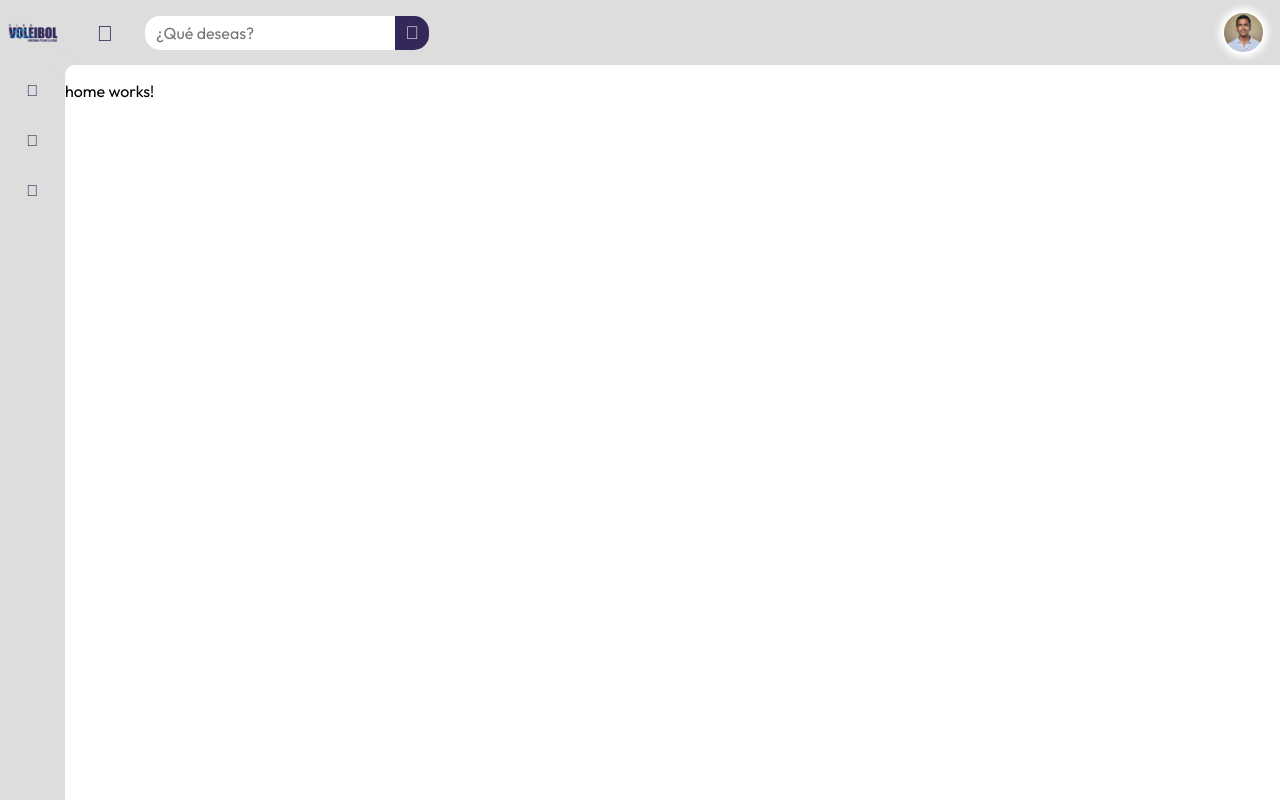
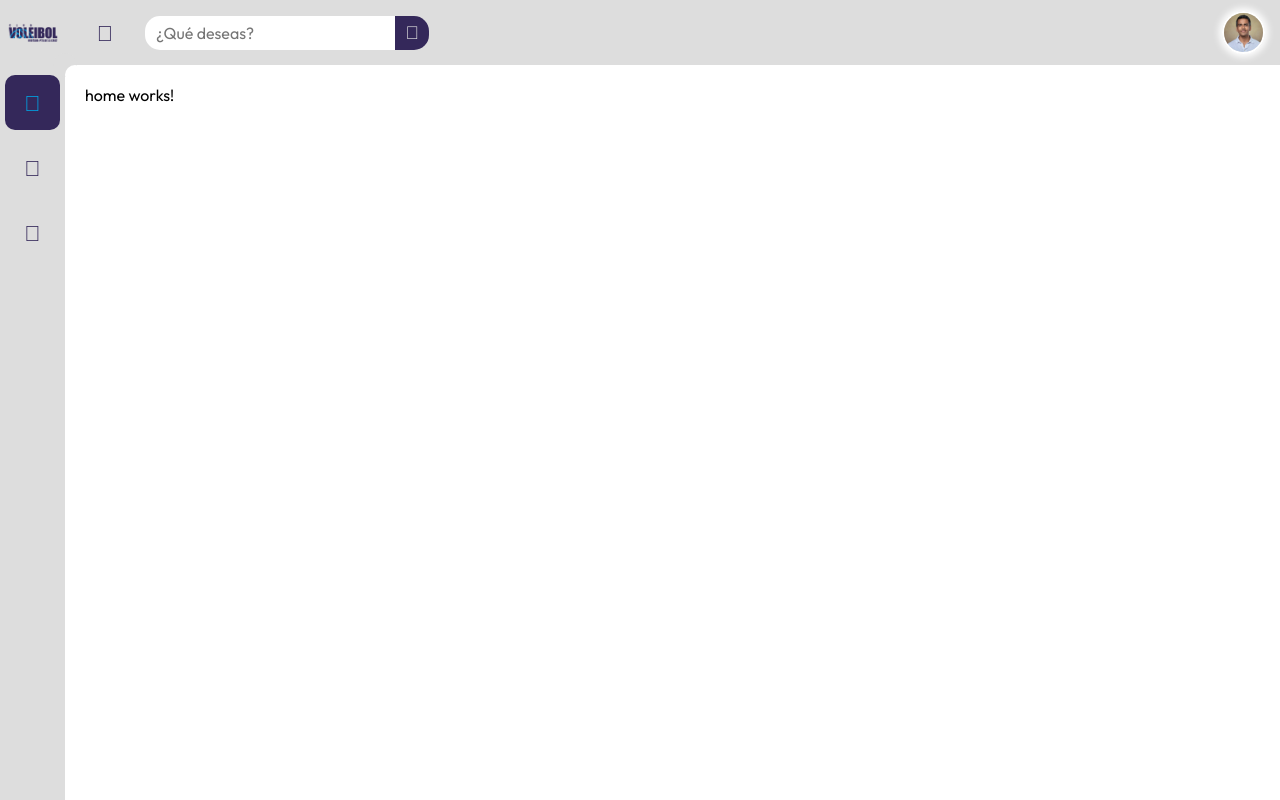
Before and after one commit to GuillermoSH/CVOrotava-back, an Angular app in the folder source/frontend/: page /dashboard/home in a window 1280 px wide. Built offline with nearby package versions, Linux system fonts and the light colour scheme.

Commit message:
:construction: Styling main components in dashboard view

```diff
--- a/source/frontend/angular.json
+++ b/source/frontend/angular.json
@@ -100,5 +100,8 @@
         }
       }
     }
+  },
+  "cli": {
+    "analytics": false
   }
 }
--- a/source/frontend/src/app/app.component.scss
+++ b/source/frontend/src/app/app.component.scss
@@ -1,5 +1,5 @@
 :host {
-    height: 100%;
+    height: 100vh;
     width: 100%;
     margin: 0;
     padding: 0;
--- a/source/frontend/src/app/components/dashboard/dashboard.component.scss
+++ b/source/frontend/src/app/components/dashboard/dashboard.component.scss
@@ -9,13 +9,14 @@
         "logo topbar"
         "sidebar main";
 
-    height: 100%;
+    min-height: 100vh;
     width: 100%;
 }
 
 app-sidebar {
     grid-area: sidebar;
     position: relative;
+    z-index: 3;
 
     &::before {
         content: "";
@@ -27,6 +28,7 @@ app-sidebar {
         border-radius: 50%;
         background: none;
         box-shadow: -10px -10px 0px 2px $background-clr;
+        z-index: -1;
     }
 }
 
--- a/source/frontend/src/app/components/home/home.component.html
+++ b/source/frontend/src/app/components/home/home.component.html
@@ -1 +1 @@
-<p>home works!</p>
+<div>home works!</div>
--- a/source/frontend/src/app/components/main/main.component.scss
+++ b/source/frontend/src/app/components/main/main.component.scss
@@ -0,0 +1,4 @@
+:host {
+    margin: 0;
+    padding: 20px;
+}
--- a/source/frontend/src/app/components/sidebar/sidebar.component.html
+++ b/source/frontend/src/app/components/sidebar/sidebar.component.html
@@ -1,12 +1,12 @@
-<a class="option" [routerLink]="['/dashboard/home']">
-    <i class="fa-solid fa-house"></i>
+<a class="option" [routerLink]="['/dashboard/home']" id="home" data-title="Inicio">
+    <i class="fa-solid fa-volleyball"></i>
     <span>Inicio</span>
 </a>
-<a class="option" [routerLink]="['/dashboard/money']">
+<a class="option" [routerLink]="['/dashboard/money']" id="money" data-title="Registros monetarios">
     <i class="fa-solid fa-hand-holding-dollar"></i>
     <span>Registros monetarios</span>
 </a>
-<a class="option" [routerLink]="['/dashboard/statistics']">
+<a class="option" [routerLink]="['/dashboard/statistics']" id="statistics" data-title="Estadisticas">
     <i class="fa-solid fa-chart-pie"></i>
     <span>Estadisticas</span>
 </a>
--- a/source/frontend/src/app/components/sidebar/sidebar.component.scss
+++ b/source/frontend/src/app/components/sidebar/sidebar.component.scss
@@ -1,41 +1,93 @@
 @import "../../../styles.scss";
 
 :host {
-    height: 100%;
+    height: calc(100% - 10px);
     width: 100%;
     background: $background-clr;
     display: flex;
     align-items: center;
     flex-direction: column;
+    padding-top: 10px;
+    gap: 10px;
 }
 
 .option {
-    width: 50px;
-    height: 50px;
+    width: 55px;
+    height: 55px;
     text-decoration: none;
     color: $logo-main-clr;
     @extend .centered;
+    background: transparent;
+    transition: all 0.2s;
+    border-radius: 10px;
 
     &.active {
         background: $logo-main-clr;
+        color: $background-clr;
+        pointer-events: none;
+
+        i {
+            color: $logo-sec-clr;
+        }
+    }
+
+    &:hover {
+        background: $logo-main-shade-clr;
+        color: $background-clr;
     }
 
     span {
-        display: none;
-        opacity: 0;
+        transform: scaleX(0);
+        width: 0;
+        transform-origin: left;
+        transition: all 80ms;
+    }
+
+    i {
+        font-size: 22px;
     }
 }
 
 :host.active {
     .option {
         padding-inline: 20px;
-        width: calc(100% - 40px);
+        width: calc(100% - 50px);
 
         span {
             margin-left: 20px;
             width: 20ch;
-            display: block;
-            opacity: 1;
+            transform: scaleX(1);
         }
     }
+
+    [data-title]:after {
+        display: none;
+    }
 }
+
+[data-title] {
+    position: relative;
+}
+
+[data-title]:hover:after {
+    opacity: 1;
+    transition: all 0.2s ease 0.3s;
+    visibility: visible;
+    width: max-content;
+    transform: scaleX(1);
+}
+
+[data-title]:after {
+    content: attr(data-title);
+    position: absolute;
+    background: $logo-main-shade-clr;
+    color: $background-clr;
+    left: 100%;
+    transform-origin: left;
+    transform: scaleX(0);
+    padding: 3px 10px;
+    opacity: 0;
+    z-index: 99999;
+    visibility: hidden;
+    border-radius: 0 10px 10px 0;
+}
--- a/source/frontend/src/app/components/sidebar/sidebar.component.ts
+++ b/source/frontend/src/app/components/sidebar/sidebar.component.ts
@@ -13,7 +13,6 @@ export class SidebarComponent {
 
   ngOnInit() {
     this.options = document.getElementsByClassName("option");
-    console.log(this.options)
 
     this.router.events.subscribe(() => {
       this.setActiveItem();
@@ -24,7 +23,7 @@ export class SidebarComponent {
     for (let option of this.options) {
       option.classList.remove("active");
 
-      if(window.location.pathname.split("/")[1] == option.id) {
+      if(window.location.pathname.split("/")[2] == option.id) {
         option.classList.add("active");
       }
     }
--- a/source/frontend/src/styles.scss
+++ b/source/frontend/src/styles.scss
@@ -3,6 +3,7 @@
 
 /*---------------- VARIABLE DECLARATIONS ----------------*/
 $logo-main-clr: #34285a;
+$logo-main-shade-clr: lighten(desaturate($logo-main-clr, 30%), 30%);
 $logo-sec-clr: #00a3e4;
 $background-clr: #dddddd;
 $shadow-clr: darken(#dddddd, 50%);
@@ -37,7 +38,7 @@ $error-clr: #f7480d;
 }
 
 body {
-    height: 100vh;
+    height: 100%;
     width: 100%;
     margin: 0;
     padding: 0;
```
